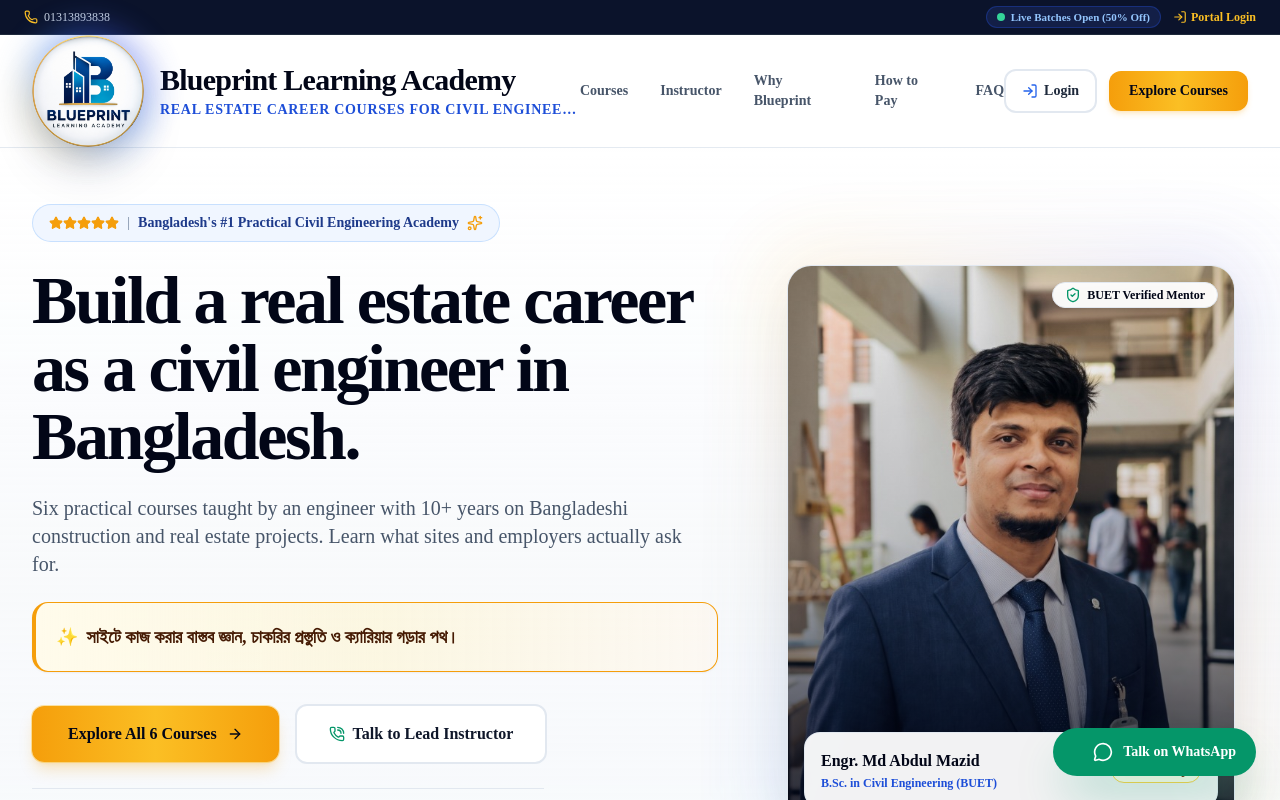
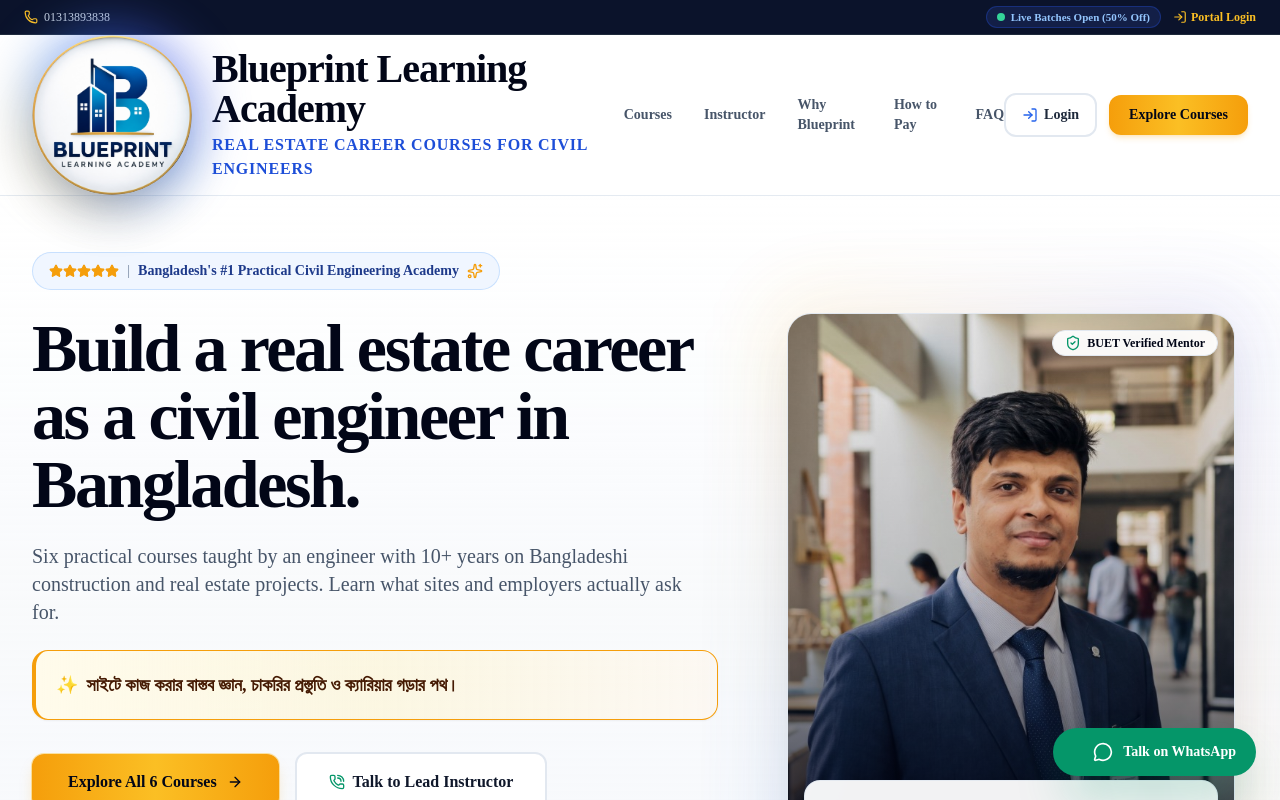
Before and after one commit to fahim-m30/Blueprint-Learning-Academy, a Next.js app in the folder client/: page / in a window 1280 px wide. Shown: the top 800 px of the page. Built offline with nearby package versions, Linux system fonts and the light colour scheme; no server answers.

Commit message:
design: make homepage header logo large and prominent, revert dashboard logo to compact size

```diff
--- a/client/src/app/admin/page.tsx
+++ b/client/src/app/admin/page.tsx
@@ -675,14 +675,11 @@ export default function AdminPortalPage() {
         <div className="max-w-7xl mx-auto flex items-center justify-between">
           <div className="flex items-center gap-3">
             <Link href="/" className="flex items-center gap-3 shrink-0 group">
-              <div className="relative shrink-0">
-                <div className="absolute -inset-1.5 rounded-full bg-gradient-to-tr from-amber-400 via-blue-500 to-indigo-600 opacity-50 blur-md group-hover:opacity-85 transition"></div>
-                <img
-                  src="/logo.png?v=5"
-                  alt="Blueprint Learning Academy"
-                  className="relative w-16 h-16 sm:w-20 sm:h-20 object-contain rounded-full shadow-lg group-hover:scale-105 transition"
-                />
-              </div>
+              <img
+                src="/logo.png?v=6"
+                alt="Blueprint Learning Academy"
+                className="w-11 h-11 sm:w-12 sm:h-12 object-contain rounded-full shadow-xs group-hover:scale-105 transition"
+              />
               <span className="text-xl font-black text-slate-900 hidden sm:inline">
                 Blueprint <span className="text-[#ffb531]">Learning Academy</span>
               </span>
--- a/client/src/app/dashboard/page.tsx
+++ b/client/src/app/dashboard/page.tsx
@@ -282,16 +282,13 @@ export default function StudentDashboardPage() {
       <header className="sticky top-0 z-40 bg-white/95 backdrop-blur-xl border-b border-slate-200/90 px-4 sm:px-6 lg:px-8 py-3.5 shadow-xs">
         <div className="max-w-7xl mx-auto flex items-center justify-between gap-4">
           <div className="flex items-center gap-3 sm:gap-4 min-w-0">
-            <Link href="/" className="flex items-center gap-3 sm:gap-3.5 shrink-0 group">
-              <div className="relative shrink-0">
-                <div className="absolute -inset-1.5 rounded-full bg-gradient-to-tr from-amber-400 via-blue-500 to-indigo-600 opacity-50 blur-md group-hover:opacity-85 transition"></div>
-                <img
-                  src="/logo.png?v=5"
-                  alt="Blueprint Learning Academy"
-                  className="relative w-16 h-16 sm:w-20 sm:h-20 object-contain rounded-full shadow-lg group-hover:scale-105 transition"
-                />
-              </div>
-              <span className="text-lg sm:text-2xl font-black text-slate-950 hidden md:inline truncate tracking-tight">
+            <Link href="/" className="flex items-center gap-3 shrink-0 group">
+              <img
+                src="/logo.png?v=6"
+                alt="Blueprint Learning Academy"
+                className="w-11 h-11 sm:w-12 sm:h-12 object-contain rounded-full shadow-xs group-hover:scale-105 transition"
+              />
+              <span className="text-lg sm:text-xl font-black text-slate-950 hidden md:inline truncate tracking-tight">
                 Blueprint <span className="text-blue-700">Learning Academy</span>
               </span>
             </Link>
--- a/client/src/components/Navbar.tsx
+++ b/client/src/components/Navbar.tsx
@@ -71,26 +71,26 @@ export default function Navbar({ settings }: NavbarProps) {
 
       {/* Main Navbar */}
       <div className="max-w-7xl mx-auto px-3 sm:px-6 lg:px-8">
-        <div className="flex items-center justify-between h-24 sm:h-28 lg:h-30 py-2 sm:py-3">
+        <div className="flex items-center justify-between h-28 sm:h-36 lg:h-40 py-3 sm:py-4">
           {/* Logo & Brand */}
-          <Link href="/" className="flex items-center gap-3 sm:gap-4 group min-w-0">
+          <Link href="/" className="flex items-center gap-3.5 sm:gap-5 group min-w-0">
             <div className="relative shrink-0">
-              <div className="absolute -inset-2 rounded-full bg-gradient-to-tr from-amber-400 via-blue-500 to-indigo-600 opacity-45 blur-lg group-hover:opacity-80 transition duration-300"></div>
+              <div className="absolute -inset-2.5 rounded-full bg-gradient-to-tr from-amber-400 via-blue-500 to-indigo-600 opacity-50 blur-xl group-hover:opacity-85 transition duration-300"></div>
               <img
-                src="/logo.png?v=5"
+                src="/logo.png?v=7"
                 alt="Blueprint Learning Academy"
-                className="relative w-20 h-20 xs:w-22 xs:h-22 sm:w-26 sm:h-26 lg:w-28 lg:h-28 object-contain rounded-full shadow-2xl shadow-blue-950/25 transition duration-300 group-hover:scale-105"
+                className="relative w-24 h-24 xs:w-28 xs:h-28 sm:w-32 sm:h-32 md:w-36 md:h-36 lg:w-40 lg:h-40 object-contain rounded-full shadow-2xl shadow-blue-950/30 transition duration-300 group-hover:scale-105"
               />
             </div>
             <div className="min-w-0">
-              <span className="text-lg xs:text-xl sm:text-2xl lg:text-3xl font-black tracking-tight text-slate-950 block leading-tight truncate">
+              <span className="text-xl xs:text-2xl sm:text-3xl lg:text-4xl xl:text-[40px] font-black tracking-tight text-slate-950 block leading-tight">
                 {settings?.siteName || (
                   <>
                     Blueprint <span className="bg-gradient-to-r from-blue-700 via-blue-600 to-indigo-700 bg-clip-text text-transparent">Learning Academy</span>
                   </>
                 )}
               </span>
-              <span className="block text-[10px] xs:text-[11px] sm:text-xs lg:text-sm tracking-wider uppercase text-blue-700 font-extrabold truncate mt-0.5">
+              <span className="block text-[11px] xs:text-xs sm:text-sm lg:text-base tracking-wider uppercase text-blue-700 font-extrabold mt-1">
                 {settings?.tagline || 'Real Estate Career Courses for Civil Engineers'}
               </span>
             </div>
```
